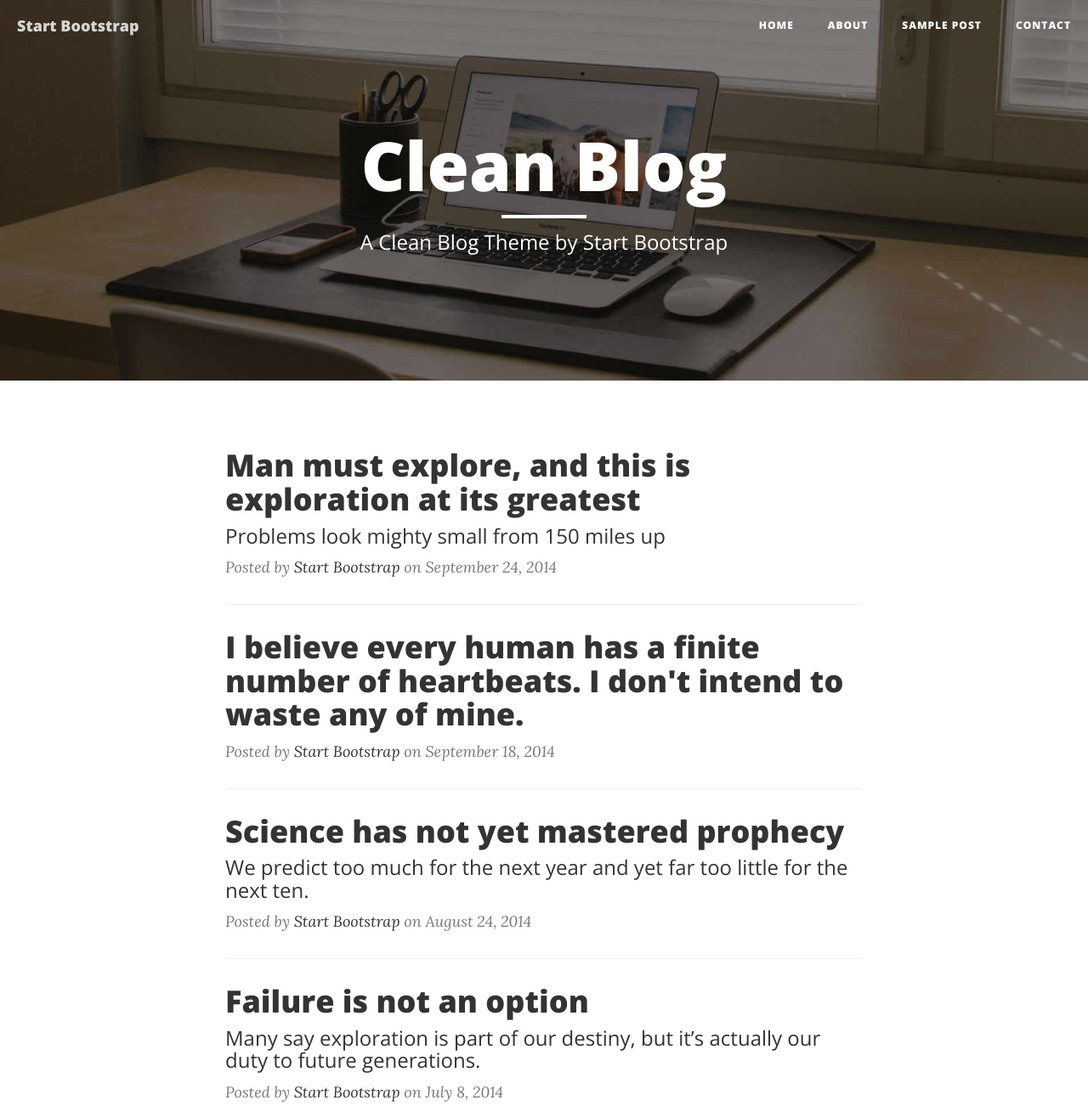
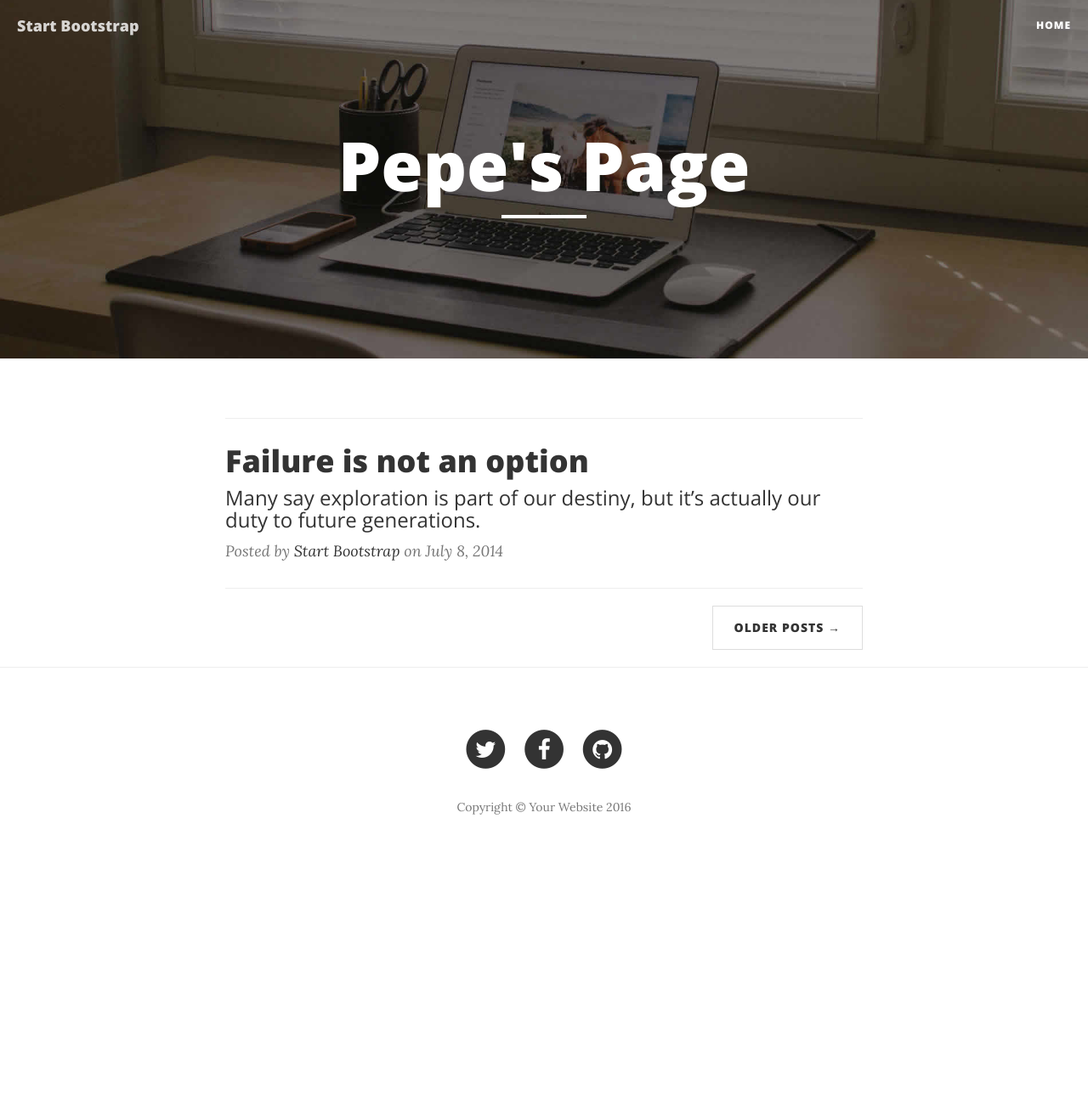
Before and after one commit to pepe-rld2/Pagina5, a website: page index.html in a window 1280 px wide. Shown: the top 1302 px of the page at 85% size. After the commit the page ends 1026 px from the top, so only its background shows below. Drawn offline with nearby package versions, Linux system fonts and the light colour scheme.

Commit message:
Update index.html

```diff
--- a/index.html
+++ b/index.html
@@ -51,15 +51,6 @@
                     <li>
                         <a href="index.html">Home</a>
                     </li>
-                    <li>
-                        <a href="about.html">About</a>
-                    </li>
-                    <li>
-                        <a href="post.html">Sample Post</a>
-                    </li>
-                    <li>
-                        <a href="contact.html">Contact</a>
-                    </li>
                 </ul>
             </div>
             <!-- /.navbar-collapse -->
@@ -74,9 +65,8 @@
             <div class="row">
                 <div class="col-lg-8 col-lg-offset-2 col-md-10 col-md-offset-1">
                     <div class="site-heading">
-                        <h1>Clean Blog</h1>
+                        <h1>Pepe's Page</h1>
                         <hr class="small">
-                        <span class="subheading">A Clean Blog Theme by Start Bootstrap</span>
                     </div>
                 </div>
             </div>
@@ -87,38 +77,6 @@
     <div class="container">
         <div class="row">
             <div class="col-lg-8 col-lg-offset-2 col-md-10 col-md-offset-1">
-                <div class="post-preview">
-                    <a href="post.html">
-                        <h2 class="post-title">
-                            Man must explore, and this is exploration at its greatest
-                        </h2>
-                        <h3 class="post-subtitle">
-                            Problems look mighty small from 150 miles up
-                        </h3>
-                    </a>
-                    <p class="post-meta">Posted by <a href="#">Start Bootstrap</a> on September 24, 2014</p>
-                </div>
-                <hr>
-                <div class="post-preview">
-                    <a href="post.html">
-                        <h2 class="post-title">
-                            I believe every human has a finite number of heartbeats. I don't intend to waste any of mine.
-                        </h2>
-                    </a>
-                    <p class="post-meta">Posted by <a href="#">Start Bootstrap</a> on September 18, 2014</p>
-                </div>
-                <hr>
-                <div class="post-preview">
-                    <a href="post.html">
-                        <h2 class="post-title">
-                            Science has not yet mastered prophecy
-                        </h2>
-                        <h3 class="post-subtitle">
-                            We predict too much for the next year and yet far too little for the next ten.
-                        </h3>
-                    </a>
-                    <p class="post-meta">Posted by <a href="#">Start Bootstrap</a> on August 24, 2014</p>
-                </div>
                 <hr>
                 <div class="post-preview">
                     <a href="post.html">
```
